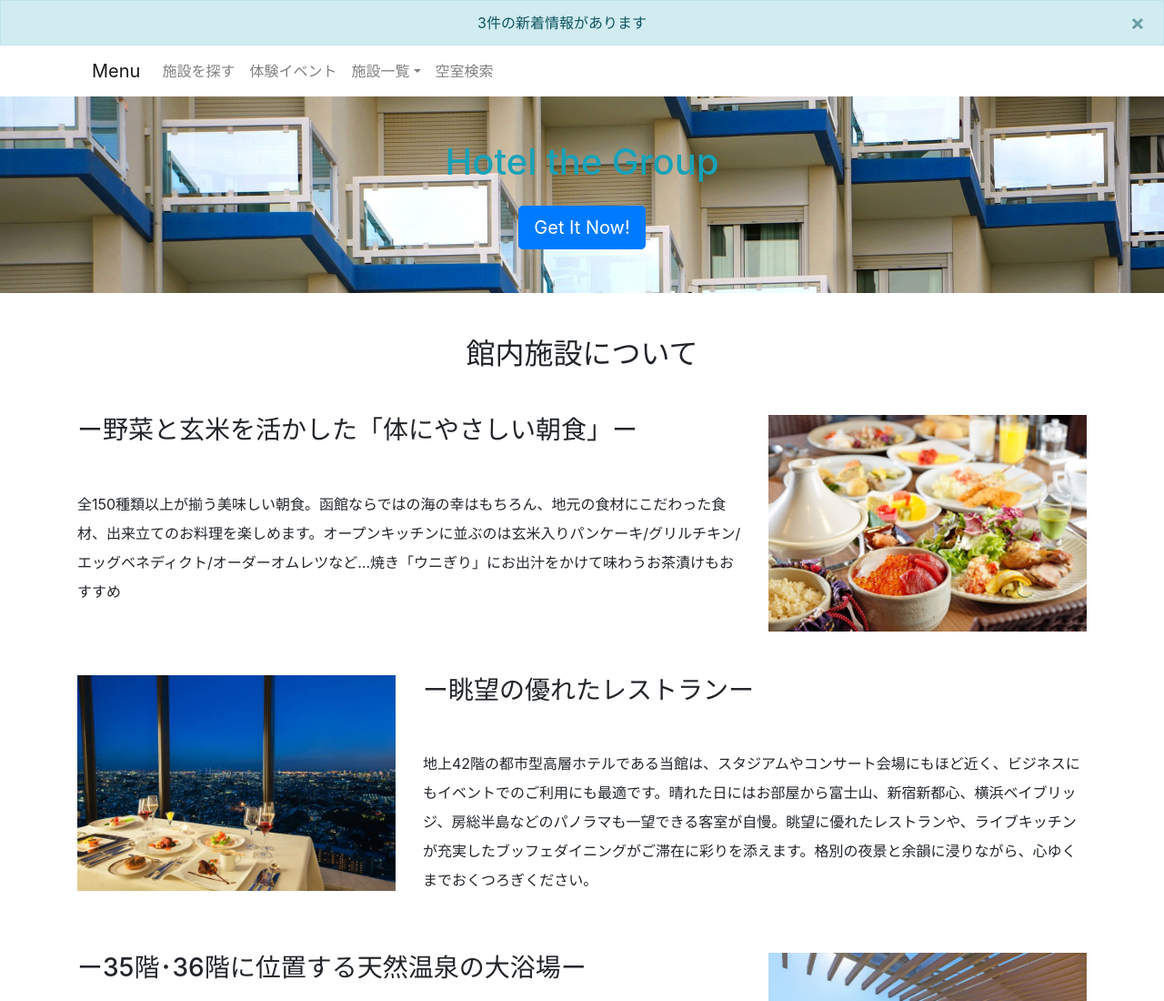
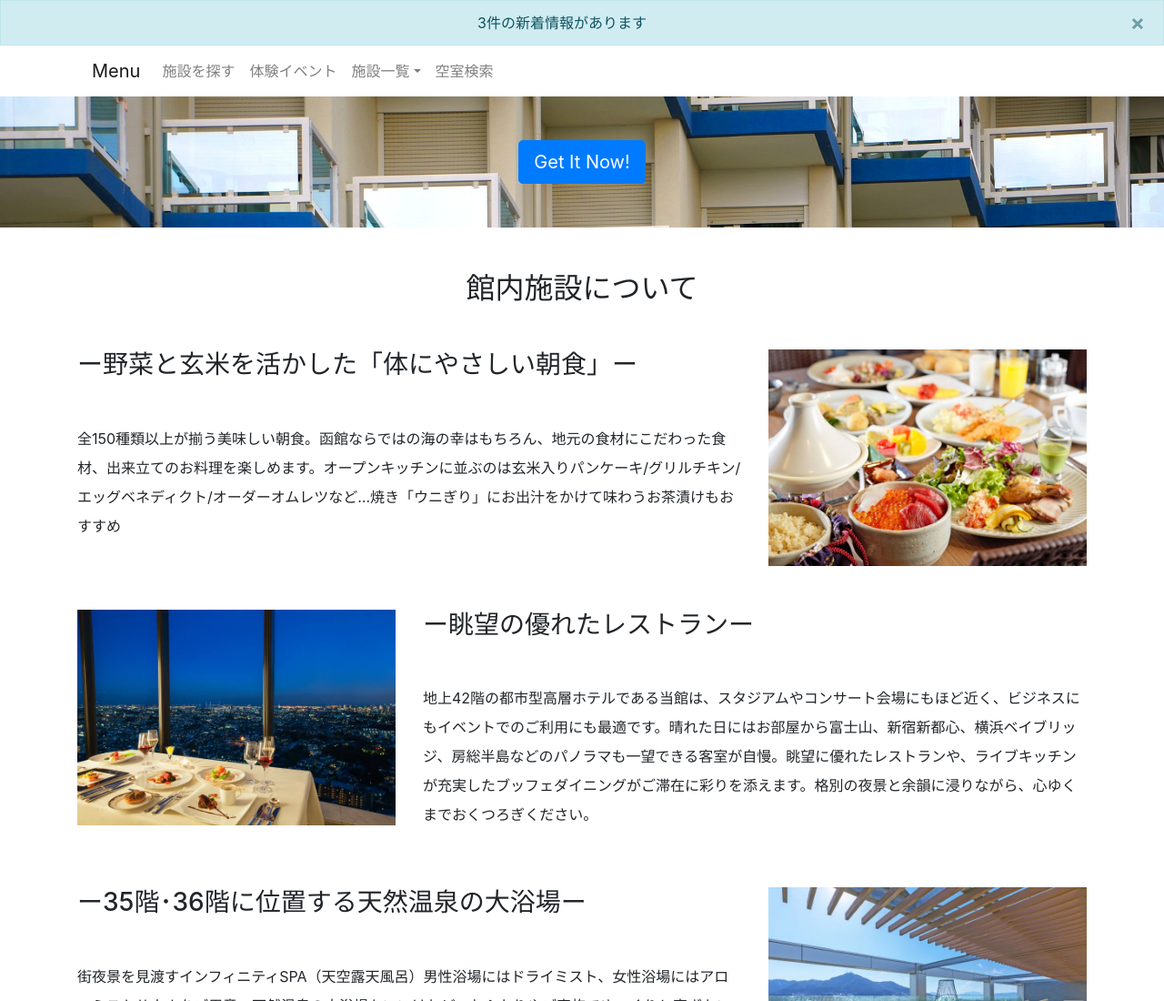
Before and after one commit to mishuuu-3000/sample, a plain HTML site: page index.html in a window 1280 px wide. Shown: the top 1100 px of the page at 91% size. Drawn offline with nearby package versions, Linux system fonts and the light colour scheme.

Commit message:
Update index.html

```diff
--- a/index.html
+++ b/index.html
@@ -53,7 +53,7 @@
 
               <div class="cover text-white text-center py-5">
               <div>
-                <h1 class="mb-4 text-info">Hotel the Group</h1>
+<!--                 <h1 class="mb-4 text-info">Hotel the Group</h1> -->
                 <a href="" class="btn btn-primary btn-lg">Get It Now!</a>
               </div>
             </div>
```
